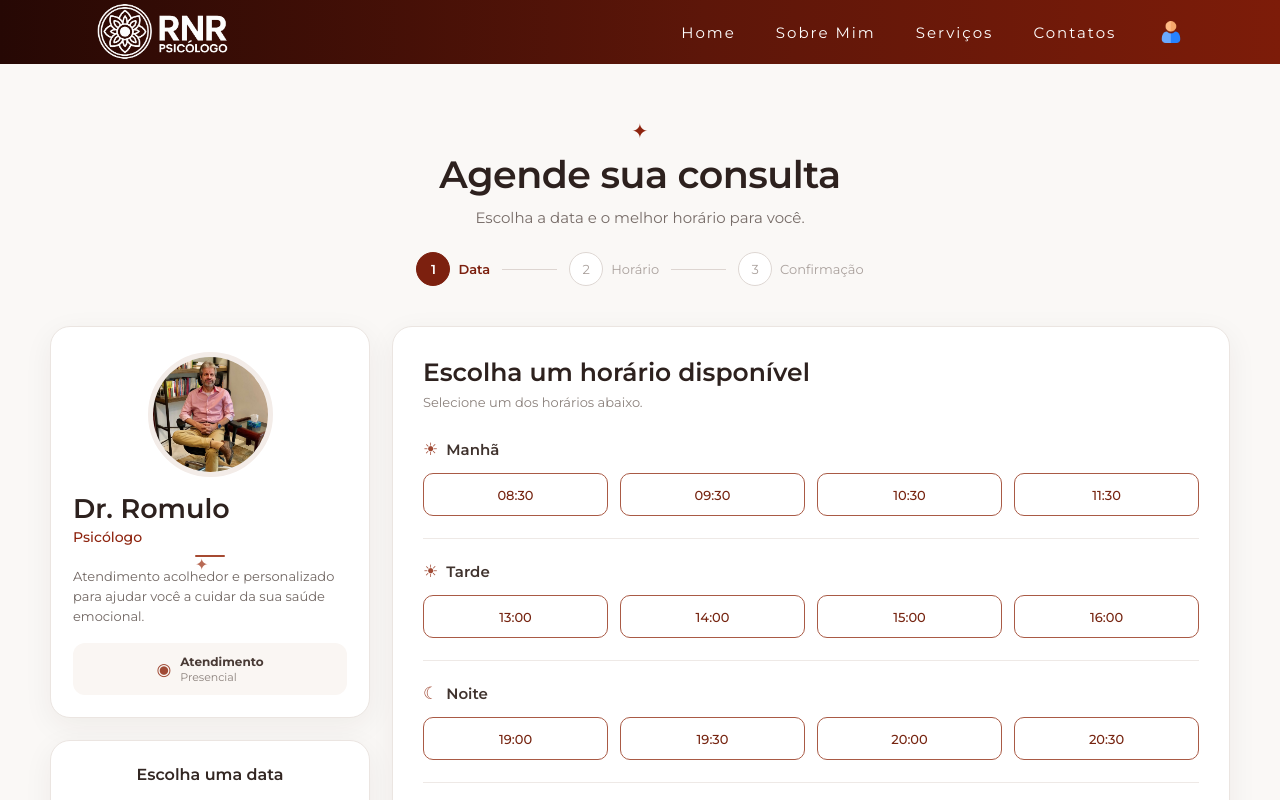
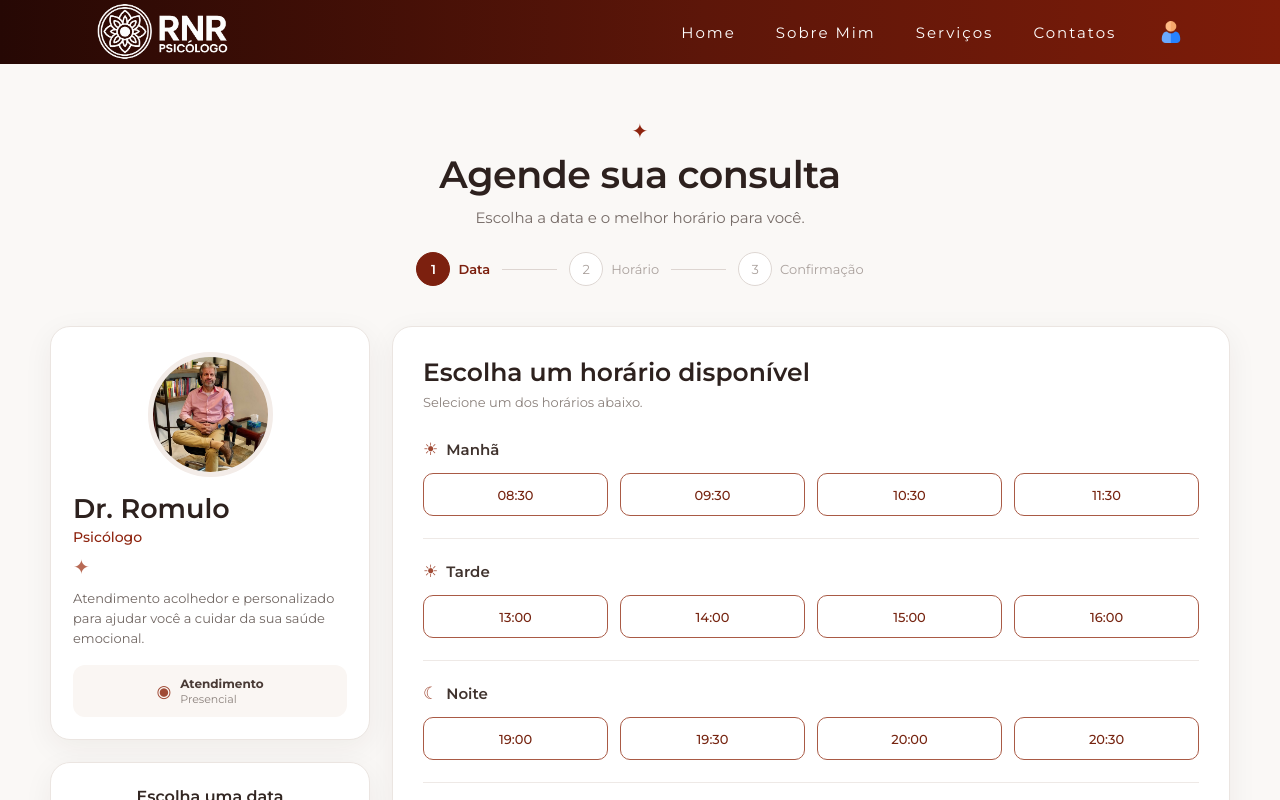
Before and after one commit to VictorEmanuel06/projeto-integrador-back-end, a React (Vite) app in the folder frontend/: page /agendamento in a window 1280 px wide. Shown: the top 800 px of the page. Built offline with nearby package versions, Linux system fonts and the light colour scheme; no server answers.

Commit message:
tela de agendamento

```diff
--- a/frontend/src/components/calendario/Calendario.jsx
+++ b/frontend/src/components/calendario/Calendario.jsx
@@ -14,6 +14,7 @@ const Calendario = ({ value, onChange }) => {
       <DateCalendar
         value={value}
         onChange={onChange}
+        disablePast
       />
     </LocalizationProvider>
   );
--- a/frontend/src/pages/agendamento/Agendamento.css
+++ b/frontend/src/pages/agendamento/Agendamento.css
@@ -170,10 +170,10 @@
     font-weight: 500;
 }
 
-.linha-decorativa {
+.linha-decorativa-agdm {
     margin: 9px auto;
     color: #b86a55;
-    font-size: 16px;
+    font-size: 20px;
 }
 
 .info-psi p {
--- a/frontend/src/pages/agendamento/Agendamento.jsx
+++ b/frontend/src/pages/agendamento/Agendamento.jsx
@@ -44,6 +44,16 @@ const handleSubmit = async (e) => {
   if (!isAuthenticated) {
     alert("Você precisa estar logado para realizar uma ação.");
     navigate("/loginusuario");
+    return;
+  }
+
+  const hoje = new Date();
+  hoje.setHours(0, 0, 0, 0);
+  const dataEscolhida = new Date(dataSelecionada);
+  dataEscolhida.setHours(0, 0, 0, 0);
+
+  if (dataEscolhida < hoje) {
+    alert ("Não é possível agendar em uma data passada.");
     return;
   }
 
@@ -258,7 +268,7 @@ return (
               Psicólogo
             </span>
 
-            <div className="linha-decorativa">
+            <div className="linha-decorativa-agdm">
               ✦
             </div>
 
```
